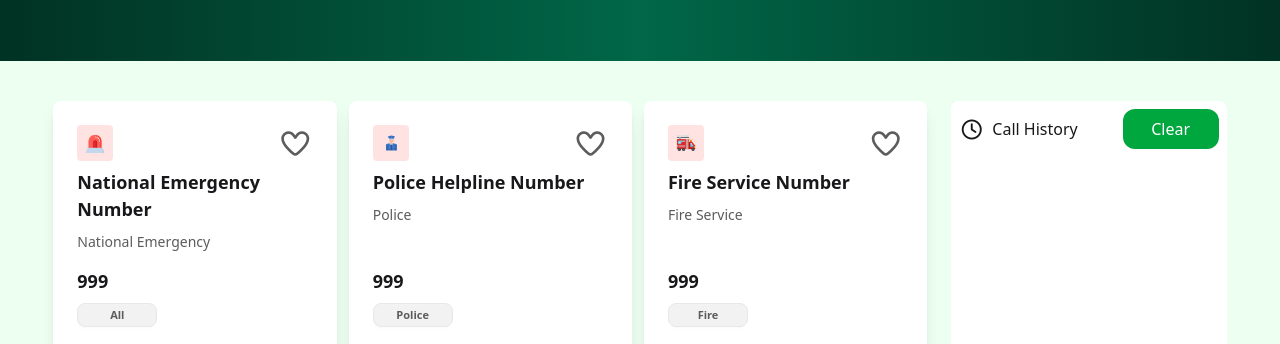
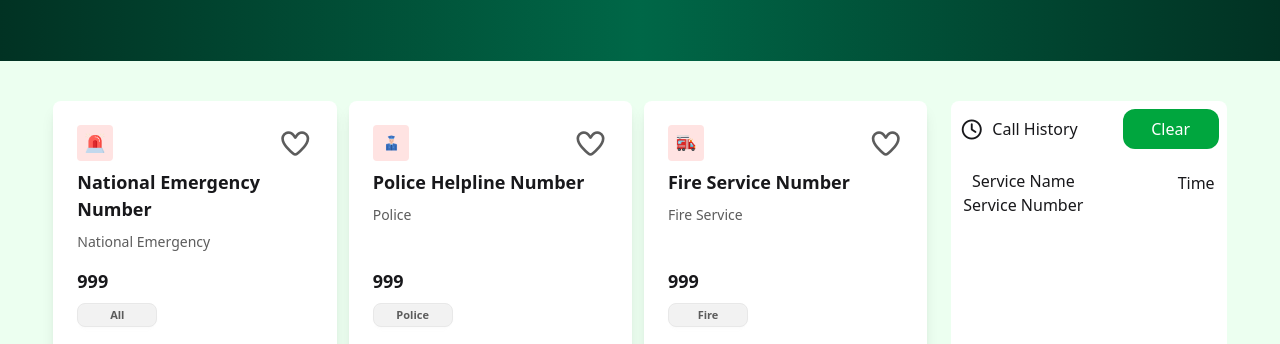
Before and after one commit to am-mahmud/emergency-hotline, a plain HTML site: page index.html in a window 1280 px wide. Shown: the part 399-743 px from the top of the page. Drawn offline with nearby package versions, Linux system fonts and the light colour scheme.

Commit message:
History structure added

```diff
--- a/index.html
+++ b/index.html
@@ -475,6 +475,21 @@
                         </div>
                     </div>
 
+                    <!-- History show section -->
+                    <div id="history-container" class="flex flex-row md:flex-col md:text-center lg:flex-row justify-between items-center px-1">
+                        <div class="mt-5">
+                            <div>
+                                <h1>Service Name</h1>
+                            </div>
+                            <div>
+                                <p>Service Number</p>
+                            </div>
+                        </div>
+
+                        <div>
+                            <p>Time</p>
+                        </div>
+                    </div>
                 </aside>
           </section>
 
```
Lines whose indentation alone changed are shown as unchanged.
